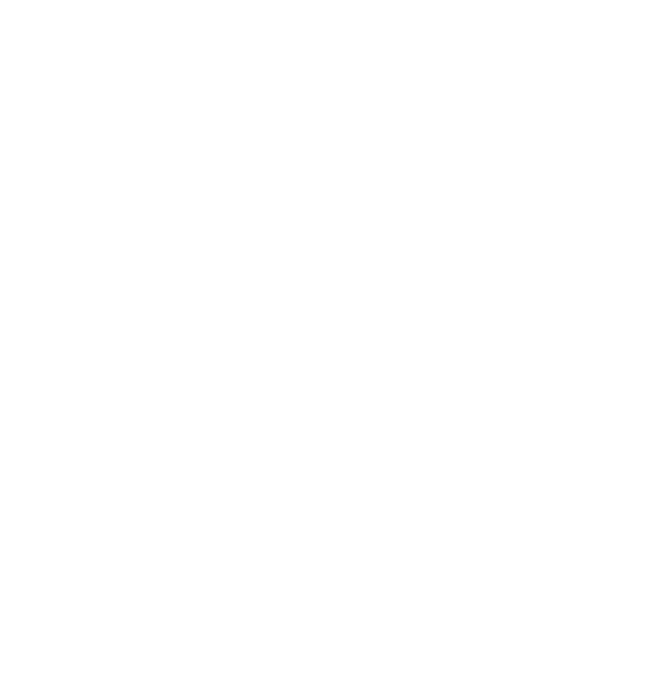
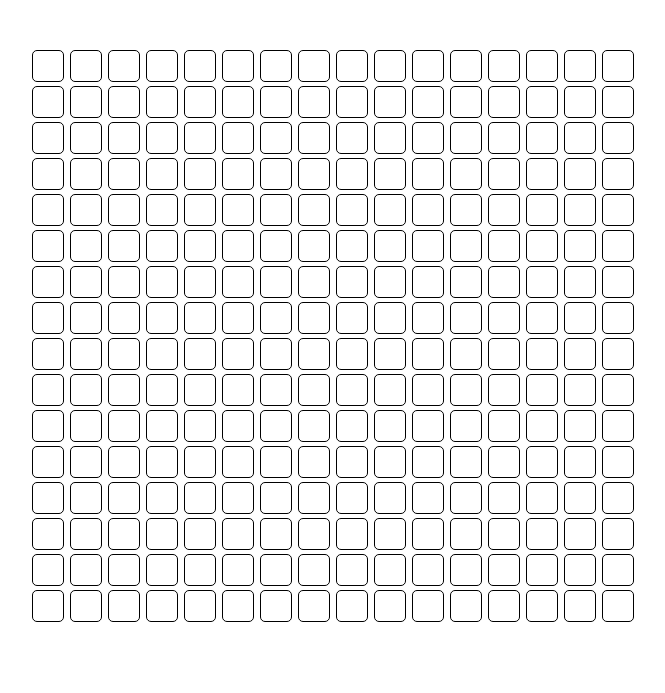
Before and after one commit to cjaypierson/etch, a plain HTML site: page index.html in a window 1280 px wide. Shown: the whole page, without its empty margins (291-956 px from the left). Drawn offline with Linux system fonts and the light colour scheme.

Commit message:
Created grid

```diff
--- a/css/style.css
+++ b/css/style.css
@@ -0,0 +1,13 @@
+.container{
+	width:640px;
+	height:640px;
+	margin:50px auto;
+}
+.tile{
+	width:30px;
+	height:30px;
+	border: 1px solid black;
+	border-radius: 5px;
+	display:inline-block;
+	margin:0 3px;
+}
--- a/index.html
+++ b/index.html
@@ -1,9 +1,13 @@
-<!DOCTYPE! html>
+<!DOCTYPE html>
 <html>
 	<head>
-
+		<link  rel="stylesheet" type="text/css" href="css/style.css">
+		<script type="text/javascript" src="js/jquery.js"></script>
+		<script type="text/javascript" src="js/script.js"></script>
 	</head>
 	<body>
+		<div class="container">
 
+		</div>
 	</body>
 </html>
--- a/js/script.js
+++ b/js/script.js
@@ -0,0 +1,6 @@
+$(document).ready(function(){
+	for(i=0;i<256;i++){
+		$(".container").append("<div class='tile'></div>");
+	}
+
+});
```
